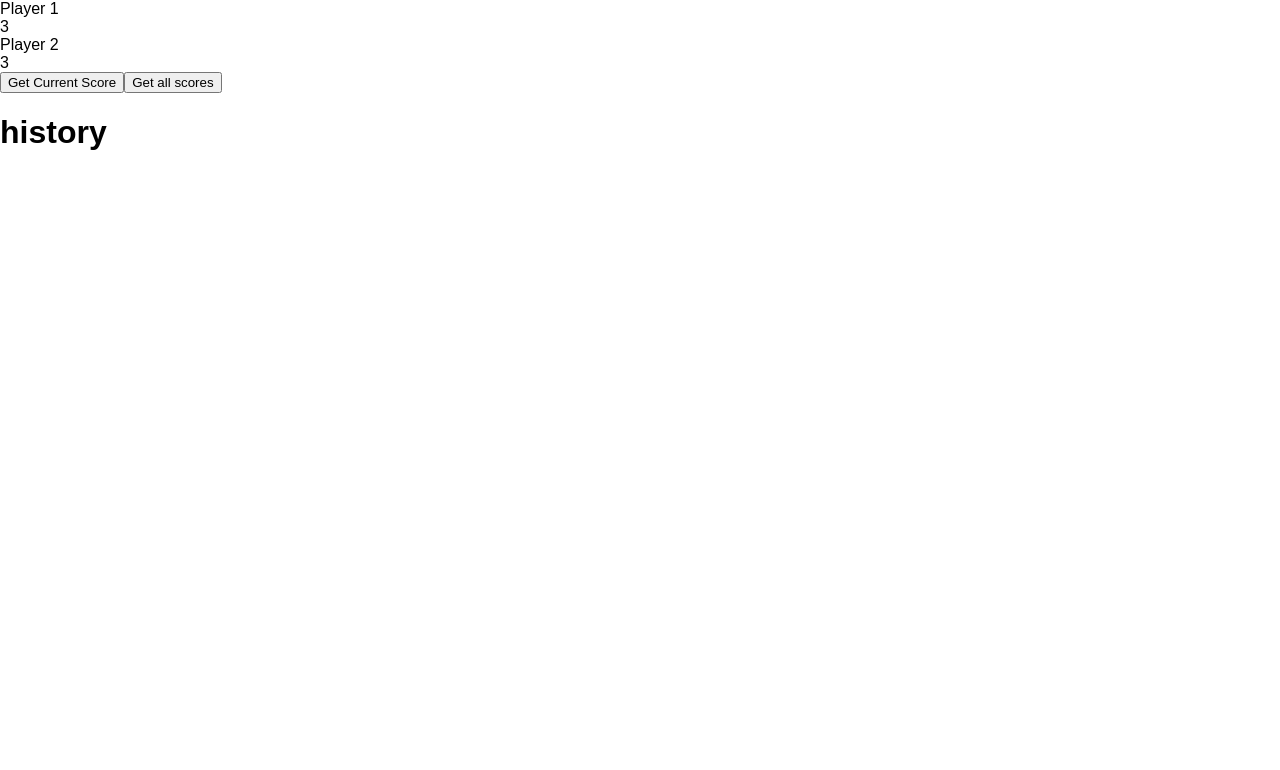
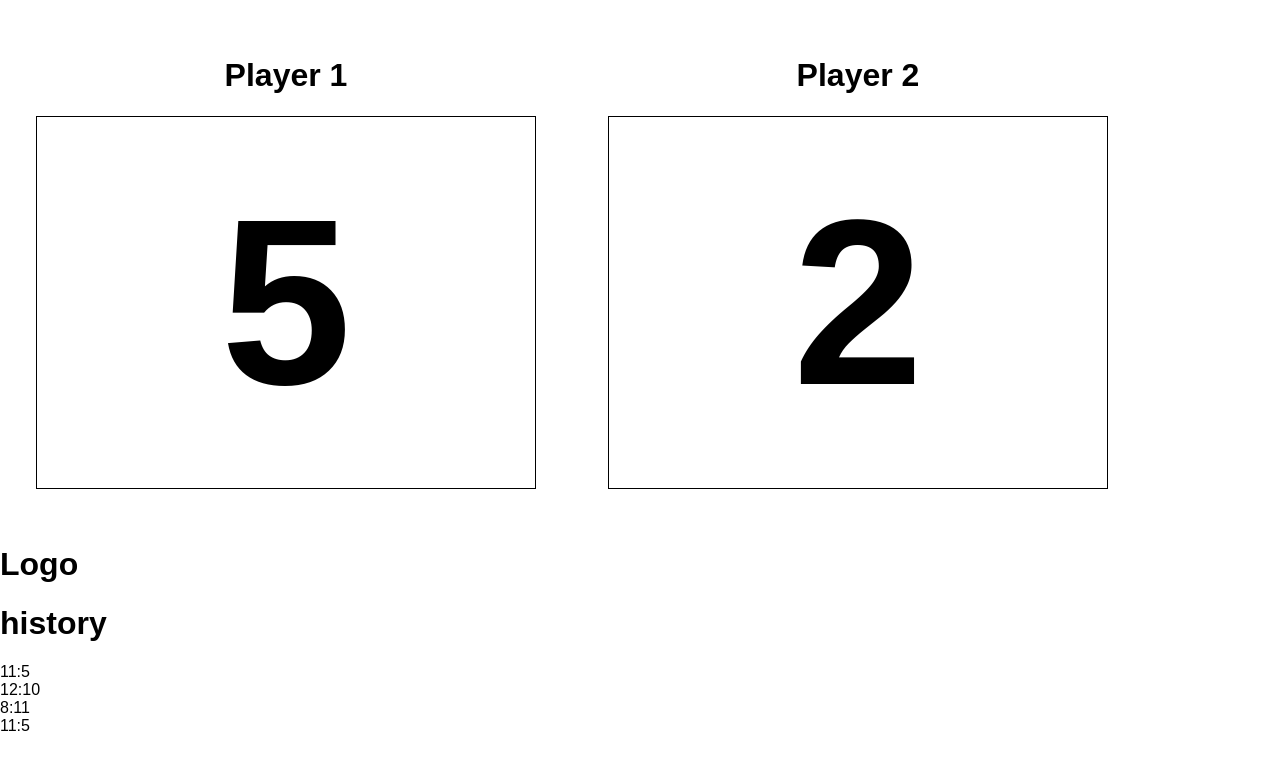
Before and after one commit to LaALAO/table-tennis-scoring, a React (Create React App) app in the folder ui/: page / in a window 1280 px wide. Shown: the top 770 px of the page. Built offline with nearby package versions, Linux system fonts and the light colour scheme.

Commit message:
extract ui components

```diff
--- a/ui/src/App.js
+++ b/ui/src/App.js
@@ -2,6 +2,8 @@ import React, { Component } from "react";
 import "./App.css";
 import * as api from './api';
 import PlayerScore from './PlayerScore';
+import Logo from './Logo';
+import History from './History';
 
 class App extends Component {
   constructor(props) {
@@ -10,6 +12,11 @@ class App extends Component {
       current: { player1: { score: 3 }, player2: { score: 3 } },
       games: []
     };
+  }
+
+  componentDidMount() {
+    this.getCurrentGameScore();
+    this.getGameScores();
   }
 
   getCurrentGameScore() {
@@ -23,10 +30,6 @@ class App extends Component {
   }
 
   renderHistory() {
-    console.log('test');
-    return this.state.games.map(game => (
-      <div>{game.player1.score}:{game.player2.score}</div>
-    ));
   }
 
   render() {
@@ -36,13 +39,8 @@ class App extends Component {
       <div>
         <PlayerScore name="Player 1" score={current.player1.score} />
         <PlayerScore name="Player 2" score={current.player2.score} />
-        <button onClick={this.getCurrentGameScore.bind(this)}>Get Current Score</button>
-        <button onClick={this.getGameScores.bind(this)}>Get all scores</button>
-        <div>
-          <h1>history</h1>
-          {this.renderHistory()}
-        </div>
-
+        <Logo />
+        <History games={this.state.games} />
       </div>
     );
   }
--- /dev/null
+++ b/ui/src/GameResult.jsx
@@ -0,0 +1,8 @@
+import React from 'react';
+import "./GameResult.css";
+
+const GameResult = (props) => (
+    <div>{props.leftscore}:{props.rightscore}</div>
+);
+
+export default GameResult;
--- /dev/null
+++ b/ui/src/History.jsx
@@ -0,0 +1,14 @@
+import React from 'react';
+import "./history.css";
+import GameResult from './GameResult';
+
+const History = (props) => (
+<div>
+    <h1>history</h1>
+        {props.games.map(game => (
+            <GameResult leftscore={game.player1.score} rightscore={game.player2.score} />
+    ))}
+  </div>
+);
+
+export default History;
--- /dev/null
+++ b/ui/src/Logo.jsx
@@ -0,0 +1,8 @@
+import React from 'react';
+import "./logo.css";
+
+const Logo = (props) => (
+    <h1>Logo</h1>
+);
+
+export default Logo;
--- a/ui/src/PlayerScore.jsx
+++ b/ui/src/PlayerScore.jsx
@@ -1,8 +1,9 @@
 import React from "react";
+import "./playerscore.css";
 
 const PlayerScore = props => (
-  <div>
-    <div>{props.name}</div>
+  <div className="playerScore">
+    <h1 className="playerName">{props.name}</h1>
     <div>{props.score}</div>
   </div>
 );
--- /dev/null
+++ b/ui/src/playerscore.css
@@ -0,0 +1,18 @@
+.playerScore {
+    min-width: 500px;
+    display: inline-block;
+    padding: 36px;
+}
+
+.playerScore h1 {
+    text-align: center;
+}
+
+.playerScore div {
+    font-size: 235px;
+    font-weight: bold;
+    text-align: center;
+    background-color: white;
+    border: 1px solid black;
+    padding: 50px 0px;
+}
```
Also changed, not shown: ui/src/GameResult.css (added), ui/src/history.css (added), ui/src/logo.css (added).
